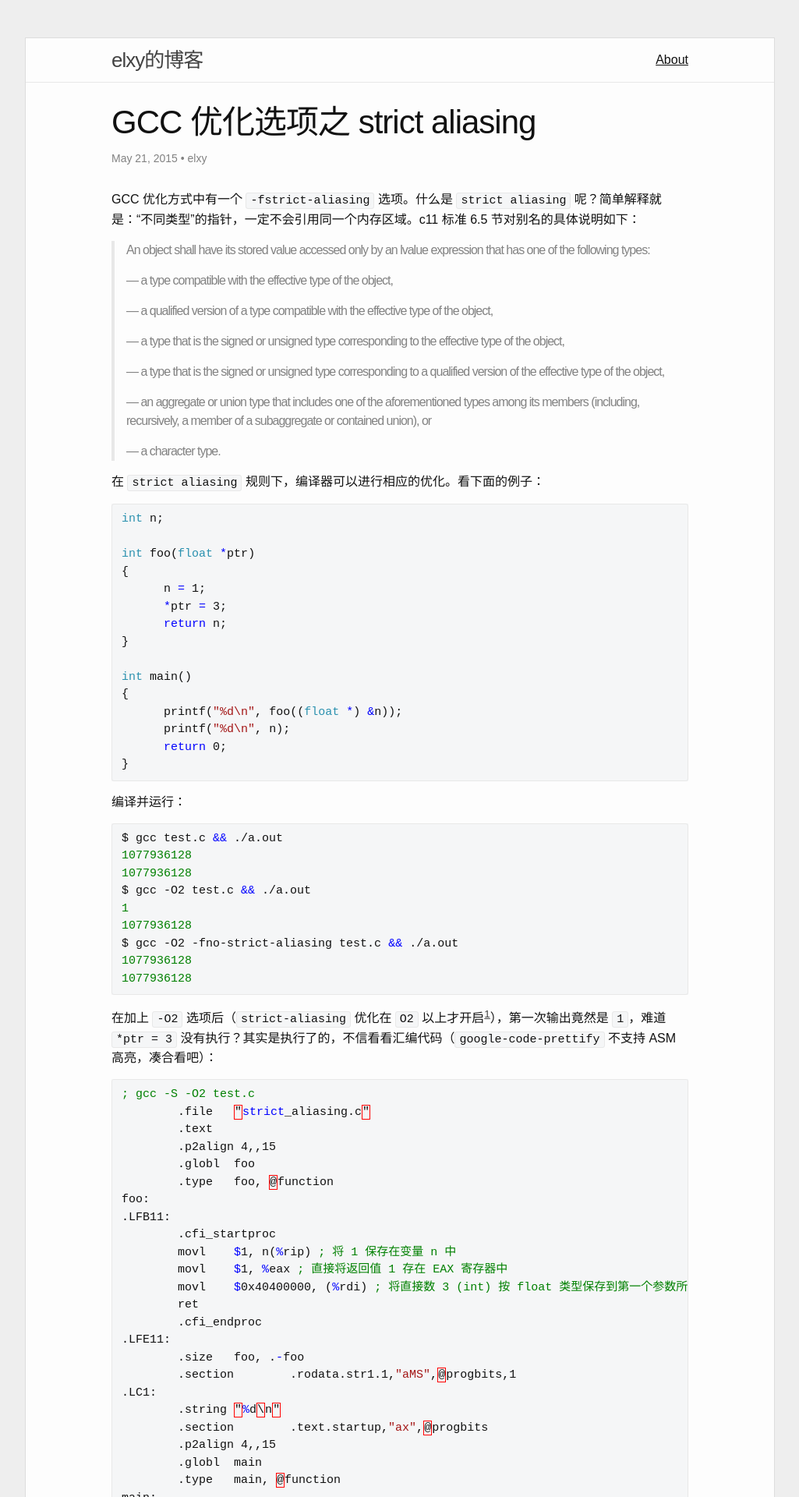
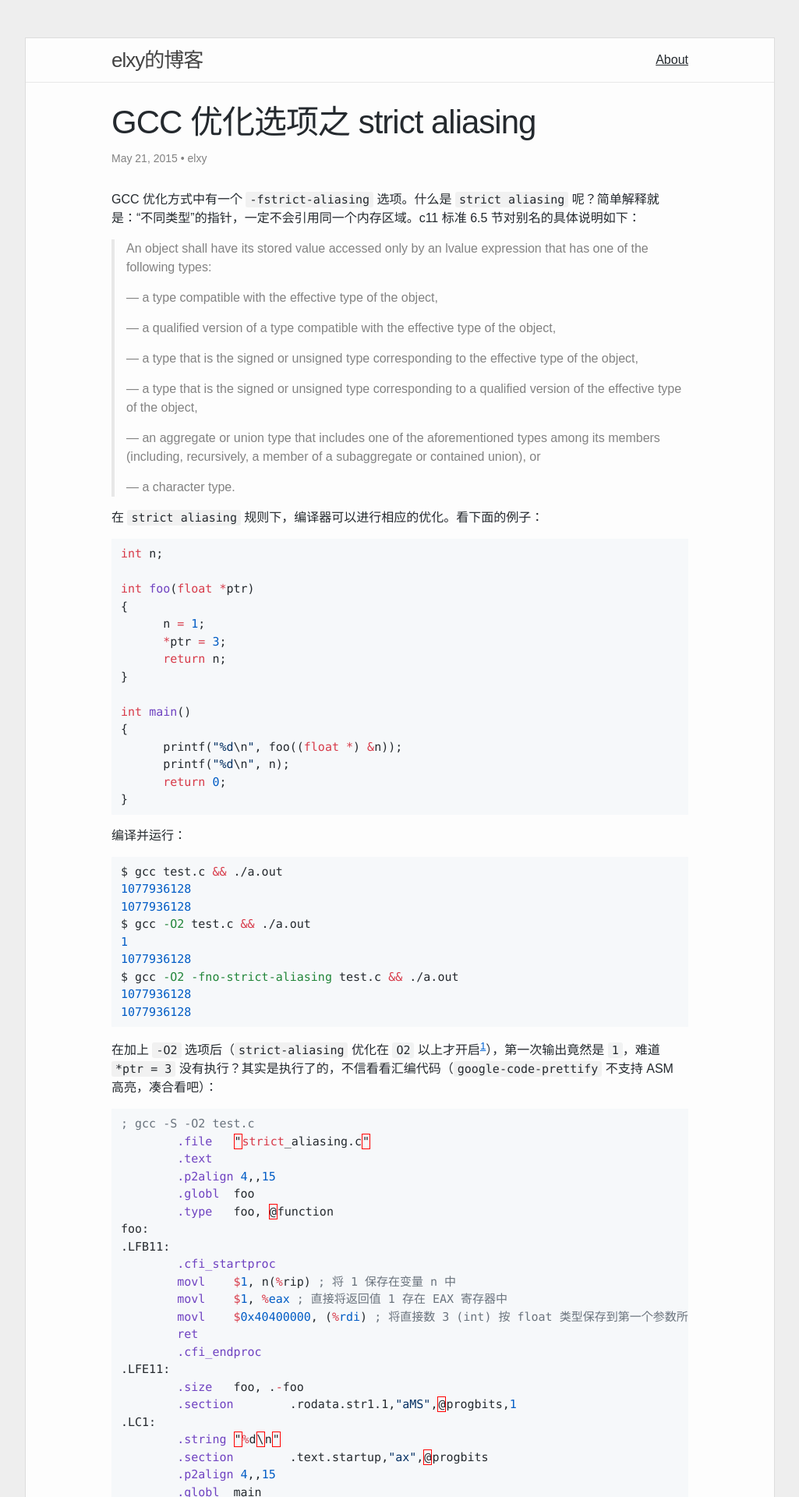
Before and after one commit to elxy/elxy.github.io, a Jekyll site: the page built from _posts/2015-05-21-gcc-strict-aliasing.markdown, in a window 1280 px wide. Shown: the top 1920 px of the page at 78% size, without its empty margins (127-1152 px from the left). Built offline with Jekyll 4.4.1, drawn with Linux system fonts in a browser that asks for light colours; comment, search, counter and statistics services are not loaded.

Commit message:
参照Github修改代码高亮与其他样式

```diff
--- a/_sass/_base.scss
+++ b/_sass/_base.scss
@@ -93,14 +93,14 @@ h1, h2, h3, h4, h5, h6 {
  */
 a {
     color: $brand-color;
-    text-decoration: underline;
 
     &:visited {
-        color: lighten($brand-color, 50%);
+        color: lighten($brand-color, 40%);
     }
 
     &:hover {
-        color: lighten($brand-color, 40%);
+        // color: lighten($brand-color, 30%);
+        text-decoration: underline;
     }
 }
 
@@ -114,7 +114,7 @@ blockquote {
     border-left: 4px solid $grey-color-light;
     padding-left: $spacing-unit / 2;
     font-size: 1em;
-    letter-spacing: -1px;
+    /* letter-spacing: -1px; */
     /* font-style: italic; */
 
     > :last-child {
@@ -129,10 +129,10 @@ blockquote {
  */
 pre,
 code {
+    font-family: "SFMono-Regular", Consolas, "Liberation Mono", Menlo, Courier;
     font-size: 15px;
-    border: 1px solid $grey-color-light;
     border-radius: 3px;
-    background-color: #f5f6f7;
+    background-color: rgba(27,31,35,0.05);
 }
 
 code {
@@ -147,6 +147,7 @@ pre {
         border: 0;
         padding-right: 0;
         padding-left: 0;
+        background: none;
     }
 }
 
--- a/_sass/_syntax-highlighting.scss
+++ b/_sass/_syntax-highlighting.scss
@@ -1,44 +1,93 @@
 /**
- * Syntax highlighting styles
+ * Syntax highlighting styles of Github
  */
 .highlight {
-    background: #f5f6f7;
+    background: #f6f8fa;
     @extend %vertical-rhythm;
 
-    .hll { background-color: #ffffcc }
-    .c { color: #008000 } /* Comment */
-    .err { border: 1px solid #FF0000 } /* Error */
-    .k { color: #0000ff } /* Keyword */
-    .o { color: #0000ff } /* Operator */
-    .cm { color: #008000 } /* Comment.Multiline */
-    .cp { color: #0000ff } /* Comment.Preproc */
-    .c1 { color: #008000 } /* Comment.Single */
-    .cs { color: #008000 } /* Comment.Special */
-    .gd { text-decoration: line-through } /* Generic.Deleted */
-    .ge { font-style: italic } /* Generic.Emph */
-    .gh { font-weight: bold } /* Generic.Heading */
-    // .gp { font-weight: bold } [> Generic.Prompt <]
-    .gs { font-weight: bold } /* Generic.Strong */
-    .gu { font-weight: bold } /* Generic.Subheading */
-    .go { color: #008000 } /* Generic.Output */
-    .kc { color: #0000ff } /* Keyword.Constant */
-    .kd { color: #0000ff } /* Keyword.Declaration */
-    .kn { color: #0000ff } /* Keyword.Namespace */
-    .kp { color: #0000ff } /* Keyword.Pseudo */
-    .kr { color: #0000ff } /* Keyword.Reserved */
-    .kt { color: #2b91af } /* Keyword.Type */
-    .s { color: #a31515 } /* Literal.String */
-    .nc { color: #2b91af } /* Name.Class */
-    .ow { color: #0000ff } /* Operator.Word */
-    .sb { color: #a31515 } /* Literal.String.Backtick */
-    .sc { color: #a31515 } /* Literal.String.Char */
-    .sd { color: #a31515 } /* Literal.String.Doc */
-    .s2 { color: #a31515 } /* Literal.String.Double */
-    .se { color: #a31515 } /* Literal.String.Escape */
-    .sh { color: #a31515 } /* Literal.String.Heredoc */
-    .si { color: #a31515 } /* Literal.String.Interpol */
-    .sx { color: #a31515 } /* Literal.String.Other */
-    .sr { color: #a31515 } /* Literal.String.Regex */
-    .s1 { color: #a31515 } /* Literal.String.Single */
-    .ss { color: #a31515 } /* Literal.String.Symbol */
+    .w {  } /* Whitespace */
+    .esc {  } /* Escape */
+    .err { border: 1px solid #FF0000; } /* Error */
+    .x {  } /* Other */
+
+    .k { color: #d73a49; } /* Keyword */
+    .kc { color: #d73a49; } /* Keyword.Constant */
+    .kd { color: #d73a49; } /* Keyword.Declaration */
+    .kn { color: #d73a49; } /* Keyword.Namespace */
+    .kp { color: #d73a49; } /* Keyword.Pseudo */
+    .kr { color: #d73a49; } /* Keyword.Reserved */
+    .kt { color: #d73a49; } /* Keyword.Type */
+
+    .n {  } /* Name */
+    .na {  } /* Name.Attribute */
+    .nb { color: #005cc5; } /* Name.Builtin */
+    .bp { color: #005cc5; } /* Name.Builtin.Pseudo */
+    .nc {  } /* Name.Class */
+    .no { color: #005cc5; } /* Name.Constant */
+    .nd {  } /* Name.Decorator */
+    .ni { color: #6f42c1; } /* Name.Entity */
+    .ne {  } /* Name.Exception */
+    .nf { color: #6f42c1; } /* Name.Function */
+    .fm {  } /* Name.Function.Magic */
+    .py {  } /* Name.Property */
+    .nl {  } /* Name.Label */
+    .nn {  } /* Name.Namespace */
+    .nx {  } /* Name.Other */
+    .nt { color: #22863a; } /* Name.Tag */
+    .nv {  } /* Name.Variable */
+    .vc {  } /* Name.Variable.Class */
+    .vg {  } /* Name.Variable.Global */
+    .vi {  } /* Name.Variable.Instance */
+    .vm {  } /* Name.Variable.Magic */
+
+    .l {  } /* Literal */
+    .ld {  } /* Literal.Date */
+
+    .s { color: #032f62; } /* String */
+    .sa {  } /* String.Affix */
+    .sb {  } /* String.Backtick */
+    .sc {  } /* String.Char */
+    .dl {  } /* String.Delimiter */
+    .sd {  } /* String.Doc */
+    .s2 {  } /* String.Double */
+    .se {  } /* String.Escape */
+    .sh {  } /* String.Heredoc */
+    .si {  } /* String.Interpol */
+    .sx {  } /* String.Other */
+    .sr { color: #032f62; } /* String.Regex */
+    .s1 {  } /* String.Single */
+    .ss {  } /* String.Symbol */
+
+    .m {  } /* Number */
+    .mb {  } /* Number.Bin */
+    .mf {  } /* Number.Float */
+    .mh { color: #005cc5; } /* Number.Hex */
+    .mi { color: #005cc5; } /* Number.Integer */
+    .il {  } /* Number.Integer.Long */
+    .mo {  } /* Number.Oct */
+
+    .o { color: #d73a49; } /* Operator */
+    .ow { color: #d73a49; } /* Operator.Word */
+
+    .p {  } /* Punctuation */
+
+    .c { color: #6a737d; } /* Comment */
+    .ch { color: #6a737d; } /* Comment.Hashbang */
+    .cm { color: #6a737d; } /* Comment.Multiline */
+    .cp { color: #6a737d; } /* Comment.Preproc */
+    .cpf { color: #6a737d; } /* Comment.PreprocFile */
+    .c1 { color: #6a737d; } /* Comment.Single */
+    .cs { color: #6a737d; } /* Comment.Special */
+
+    .g {  } /* Generic */
+    .gd { color: #b31d28; background-color: #ffeef0; } /* Generic.Deleted */
+    .ge { font-style: italic;  } /* Generic.Emph */
+    .gr { border: 1px solid #FF0000; } /* Generic.Error */
+    .gh { font-weight: bold; color: #005cc5; } /* Generic.Heading */
+    .gi {  } /* Generic.Inserted */
+    .go { color: #005cc5; } /* Generic.Output */
+    .gp {  } /* Generic.Prompt */
+    .gs { font-weight: bold; } /* Generic.Strong */
+    .gu { font-weight: bold; color: #005cc5; } /* Generic.Subheading */
+    .gt {  } /* Generic.Traceback */
 }
--- a/assets/css/main.scss
+++ b/assets/css/main.scss
@@ -17,10 +17,11 @@ $grey-color:       #828282;
 $grey-color-light: lighten($grey-color, 40%);
 $grey-color-dark:  darken($grey-color, 25%);
 
-$text-color:       #111;
+$blue-color:       #0366d6;
+
+$text-color:       #24292e;
 $background-color: #fdfdfd;
-$brand-color:      $grey-color-dark;
-// $brand-color:      #2a7ae2;
+$brand-color:      $blue-color;
 
 // Width of the content area
 $content-width:    800px;
```
